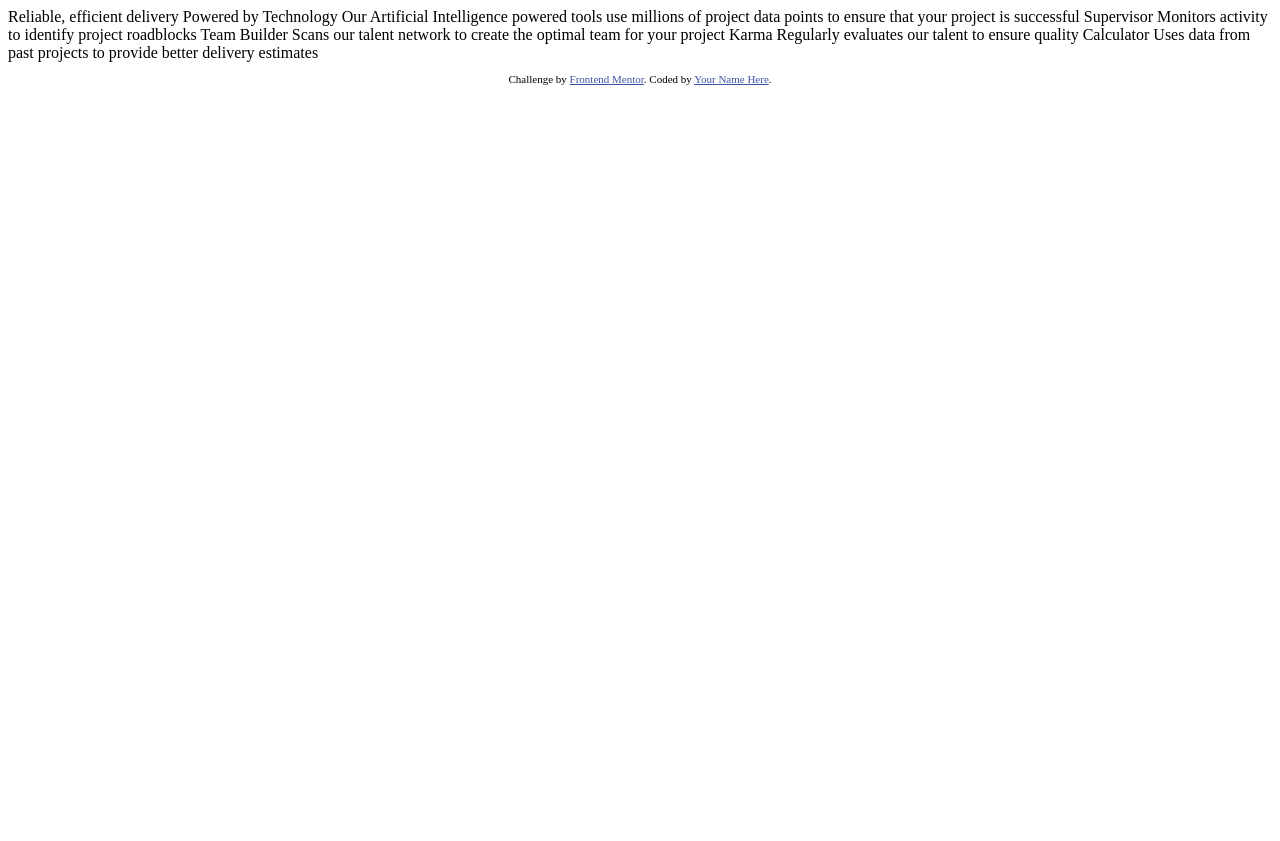
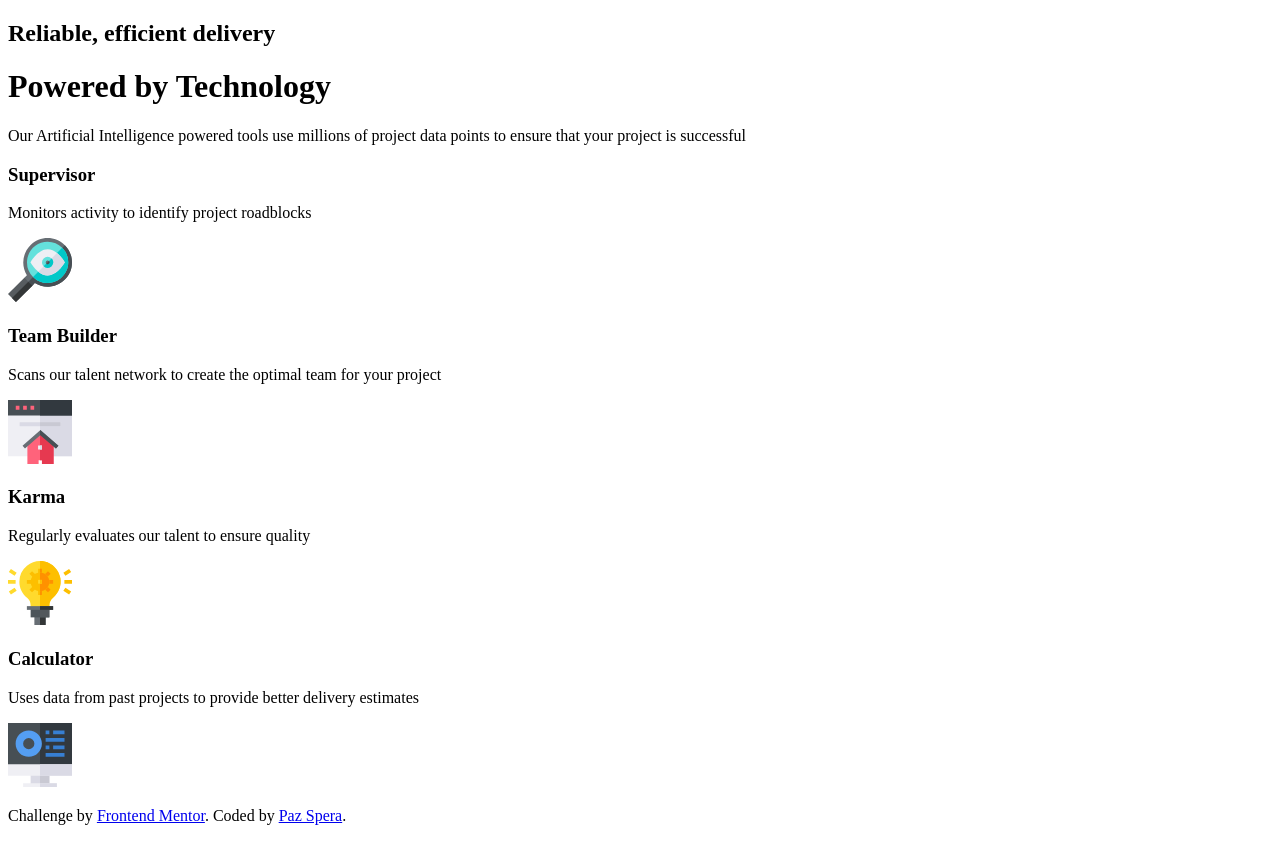
Before and after one commit to pazspera/Frontend-Mentor-Four-Card-Feature-Section, a plain HTML site: page index.html in a window 1280 px wide. Before the commit the page ends 800 px from the top, so only its background shows below. Drawn offline with Linux system fonts and the light colour scheme.

Commit message:
added html

```diff
--- a/index.html
+++ b/index.html
@@ -8,37 +8,47 @@
 
   <title>Frontend Mentor | Four card feature section</title>
 
-  <!-- Feel free to remove these styles or customise in your own stylesheet 👍 -->
-  <style>
-    .attribution { font-size: 11px; text-align: center; }
-    .attribution a { color: hsl(228, 45%, 44%); }
-  </style>
 </head>
 <body>
 
-  Reliable, efficient delivery
-  Powered by Technology
+  <header>
+    <h2>Reliable, efficient delivery</h2>
+    <h1>Powered by Technology</h1>
+    <p>Our Artificial Intelligence powered tools use millions of project data points
+      to ensure that your project is successful</p>
+  </header>
 
-  Our Artificial Intelligence powered tools use millions of project data points
-  to ensure that your project is successful
+  <div class="card-grid">
+    <div class="card">
+      <h3 class="card-title">Supervisor</h3>
+      <p class="card-content">Monitors activity to identify project roadblocks</p>
+      <img src="images/icon-supervisor.svg" alt="" class="card-img">
+    </div>
 
-  Supervisor
-  Monitors activity to identify project roadblocks
+    <div class="card">
+      <h3 class="card-title">Team Builder</h3>
+      <p class="card-content">Scans our talent network to create the optimal team for your project</p>
+      <img src="images/icon-team-builder.svg" alt="" class="card-img">
+    </div>
 
-  Team Builder
-  Scans our talent network to create the optimal team for your project
+    <div class="card">
+      <h3 class="card-title">Karma</h3>
+      <p class="card-content">Regularly evaluates our talent to ensure quality</p>
+      <img src="images/icon-karma.svg" alt="" class="card-img">
+    </div>
 
-  Karma
-  Regularly evaluates our talent to ensure quality
+    <div class="card">
+      <h3 class="card-title">Calculator</h3>
+      <p class="card-content">Uses data from past projects to provide better delivery estimates</p>
+      <img src="images/icon-calculator.svg" alt="" class="card-img">
+    </div>
 
-  Calculator
-  Uses data from past projects to provide better delivery estimates
-
+  </div>
 
   <footer>
     <p class="attribution">
       Challenge by <a href="https://www.frontendmentor.io?ref=challenge" target="_blank">Frontend Mentor</a>.
-      Coded by <a href="#">Your Name Here</a>.
+      Coded by <a href="#">Paz Spera</a>.
     </p>
   </footer>
 </body>
```
